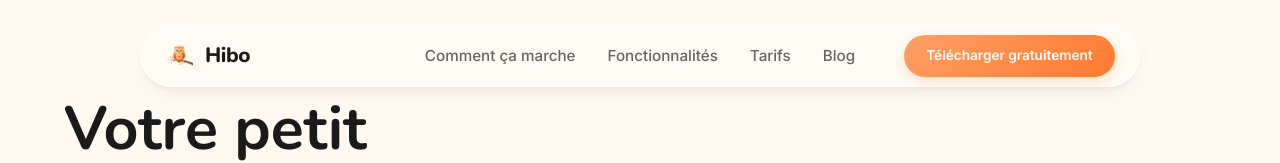
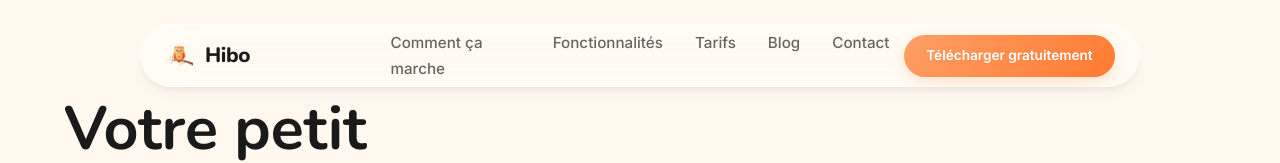
Before and after one commit to Hugo-sl/hibo-landing, a Next.js app: page / in a window 1280 px wide. Shown: the top 163 px of the page. Built offline with nearby package versions, Linux system fonts and the light colour scheme.

Commit message:
Feature: Add Contact link to navbar, update Premium price to 3.90€, add 'Bientôt disponible' badge to Sérénité+

```diff
--- a/app/components/Navbar.jsx
+++ b/app/components/Navbar.jsx
@@ -61,6 +61,7 @@ export default function Navbar() {
             <Link href="/#features" onClick={closeMenu}>Fonctionnalités</Link>
             <Link href="/#pricing" onClick={closeMenu}>Tarifs</Link>
             <Link href="/blog" onClick={closeMenu}>Blog</Link>
+            <Link href="/contact" onClick={closeMenu}>Contact</Link>
           </div>
           <div className="nav-right">
             <Link href="/#download" className="btn btn-primary nav-cta" onClick={closeMenu}>Télécharger gratuitement</Link>
--- a/app/page.jsx
+++ b/app/page.jsx
@@ -268,8 +268,7 @@ export default function Home() {
                     </div>
                     <div className="pain-text">
                         <h4>La distance qui pèse</h4>
-                        <p>Vous êtes loin, vous avez votre vie. Mais pas un jour ne passe sans vous demander si tout va
-                            bien.</p>
+                        <p>Vous êtes loin, vous avez votre vie. Mais pas un jour ne passe sans vous demander si tout va bien.</p>
                     </div>
                 </div>
                 <div className="pain-point">
@@ -693,7 +692,7 @@ export default function Home() {
                     <div className="highlight-badge">⭐ RECOMMANDÉ</div>
                     <h3 className="glass-title">Premium</h3>
                     <p className="glass-desc">Le bon équilibre pour <br /> le quotidien.</p>
-                    <div className="glass-price">4.99€<span>/ mois</span></div>
+                    <div className="glass-price">3.90€<span>/ mois</span></div>
                     <div className="glass-divider"></div>
                     <ul className="glass-features">
                         <li>1 check-in par jour</li>
@@ -707,6 +706,7 @@ export default function Home() {
                 </div>
 
                 <div className="price-glass-col">
+                    <div className="highlight-badge" style={{ background: 'rgba(0,0,0,0.1)', color: '#666' }}>⌛ BIENTÔT DISPONIBLE</div>
                     <h3 className="glass-title">Sérénité +</h3>
                     <p className="glass-desc">Une vigilance renforcée, matin et soir.</p>
                     <div className="glass-price">6.99€<span>/ mois</span></div>
```
